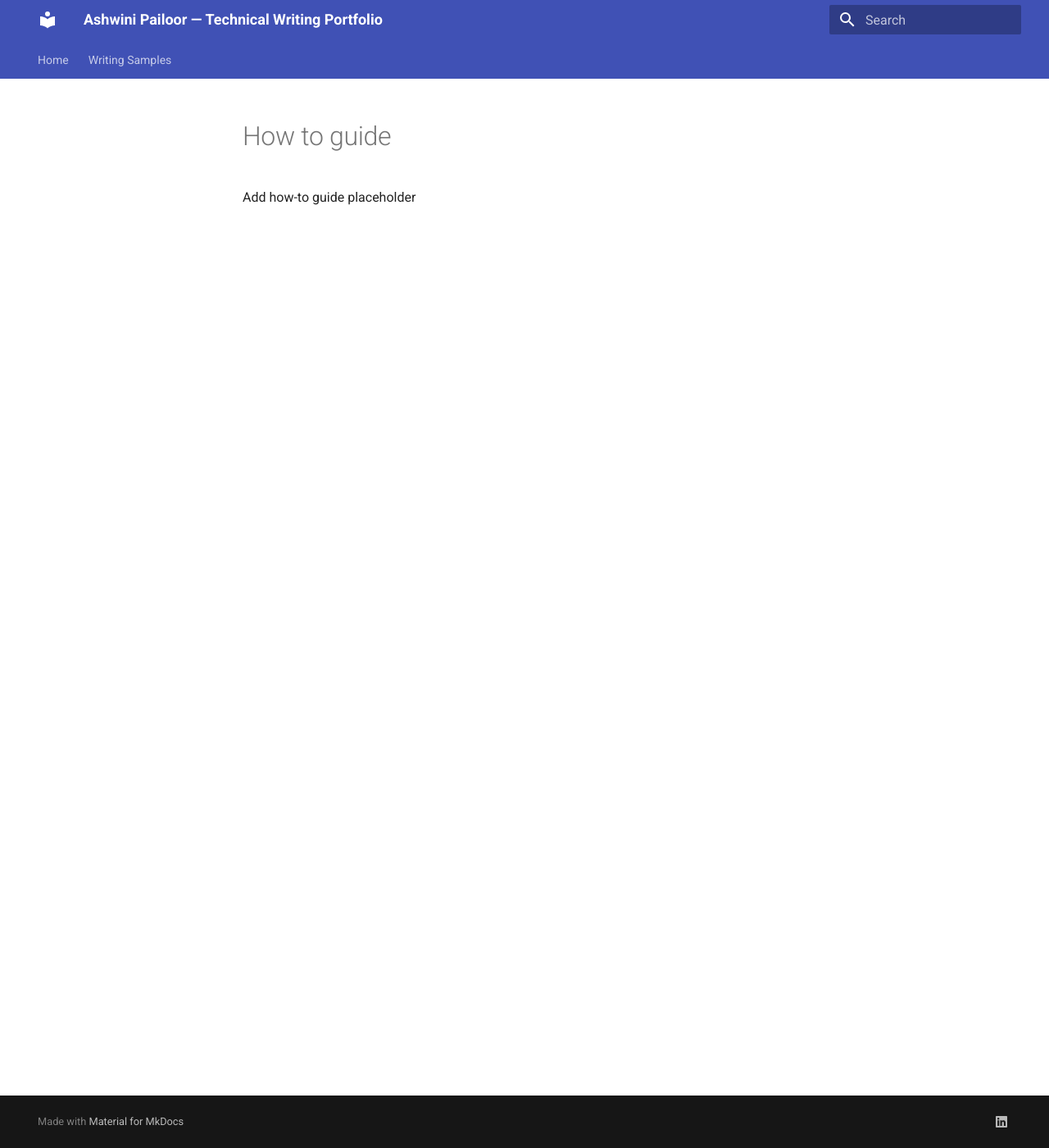
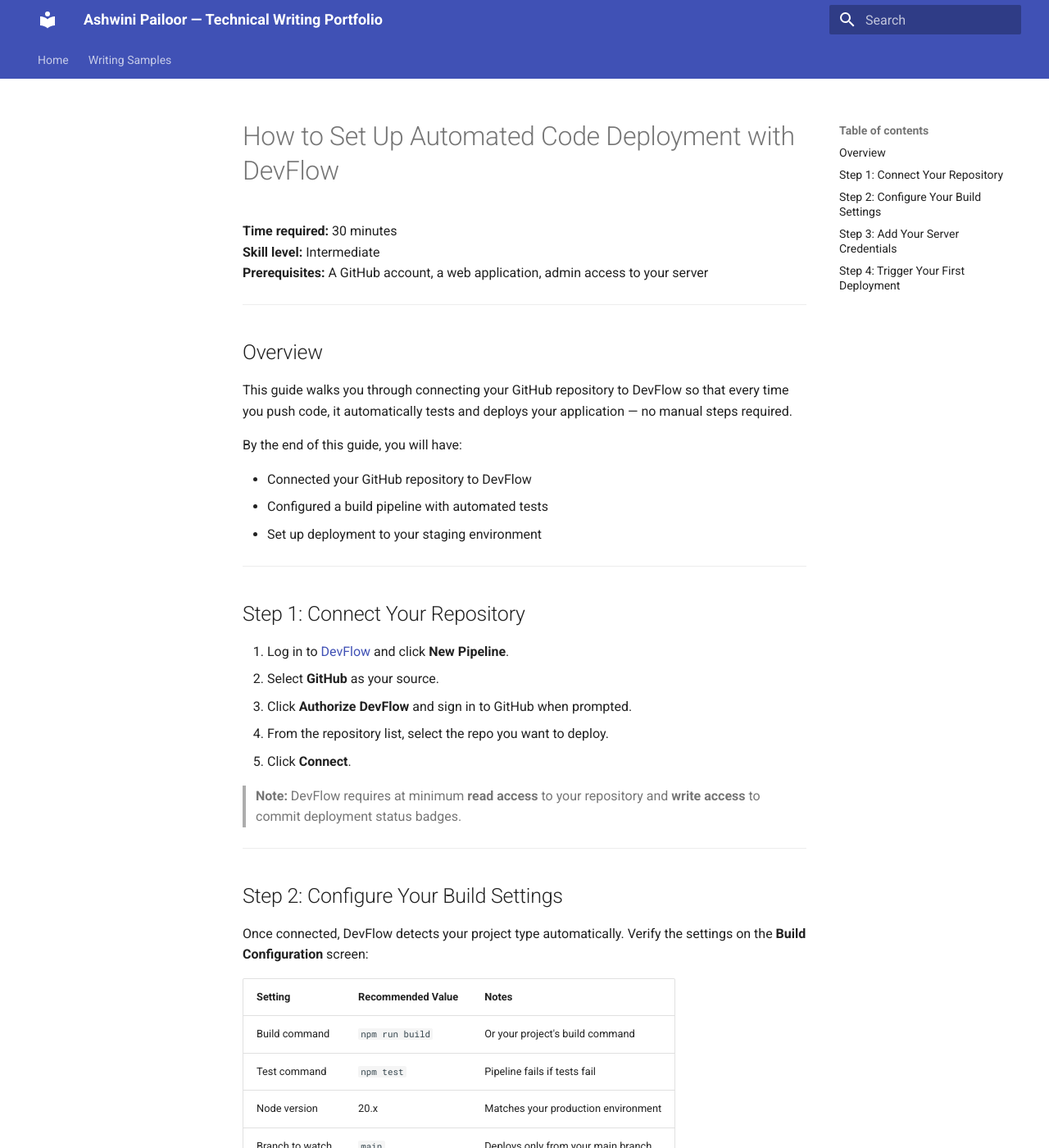
Before and after one commit to AshwiniPailoor/Technical_writing_portfolio, an MkDocs documentation site: the page built from docs/how-to-guide.md, in a window 1280 px wide and 1400 px high. Shown: the whole window at 82% size. Built offline with MkDocs 1.6.1 and Material for MkDocs 9.7.7, drawn with Linux system fonts in a browser that asks for light colours; some of the changed text lies outside the part shown.

Commit message:
Update how-to-guide.md

`````diff
--- a/docs/how-to-guide.md
+++ b/docs/how-to-guide.md
@@ -1 +1,83 @@
-Add how-to guide placeholder
+# How to Set Up Automated Code Deployment with DevFlow
+
+**Time required:** 30 minutes
+**Skill level:** Intermediate
+**Prerequisites:** A GitHub account, a web application, admin access to your server
+
+---
+
+## Overview
+
+This guide walks you through connecting your GitHub repository to DevFlow
+so that every time you push code, it automatically tests and deploys your
+application — no manual steps required.
+
+By the end of this guide, you will have:
+
+- Connected your GitHub repository to DevFlow
+- Configured a build pipeline with automated tests
+- Set up deployment to your staging environment
+
+---
+
+## Step 1: Connect Your Repository
+
+1. Log in to [DevFlow](https://devflow.io) and click **New Pipeline**.
+2. Select **GitHub** as your source.
+3. Click **Authorize DevFlow** and sign in to GitHub when prompted.
+4. From the repository list, select the repo you want to deploy.
+5. Click **Connect**.
+
+> **Note:** DevFlow requires at minimum **read access** to your repository
+> and **write access** to commit deployment status badges.
+
+---
+
+## Step 2: Configure Your Build Settings
+
+Once connected, DevFlow detects your project type automatically.
+Verify the settings on the **Build Configuration** screen:
+
+| Setting         | Recommended Value         | Notes                              |
+|-----------------|---------------------------|------------------------------------|
+| Build command   | `npm run build`           | Or your project's build command    |
+| Test command    | `npm test`                | Pipeline fails if tests fail       |
+| Node version    | 20.x                      | Matches your production environment|
+| Branch to watch | `main`                    | Deploys only from your main branch |
+
+Click **Save Configuration**.
+
+---
+
+## Step 3: Add Your Server Credentials
+
+DevFlow needs SSH access to deploy to your server.
+
+1. In DevFlow, go to **Settings → Deployment Targets**.
+2. Click **Add Target**.
+3. Enter your server details:
+   - **Host:** Your server IP or domain (e.g., `deploy.yourapp.com`)
+   - **Username:** Your deployment user (e.g., `deploy`)
+   - **SSH Key:** Paste your private SSH key
+4. Click **Test Connection** — you should see a green **Connected** status.
+5. Click **Save Target**.
+
+> ⚠️ **Security note:** Use a dedicated deployment user with limited
+> permissions — not your root or admin account.
+
+---
+
+## Step 4: Trigger Your First Deployment
+
+1. Push any change to your `main` branch on GitHub:
+
+````bash
+git add .
+git commit -m "Test DevFlow deployment"
+git push origin main
+````
+
+2. Open DevFlow and click **Pipelines**. You'll see a new run in progress.
+3. Click the run to watch the live log output.
+
+A successful run looks like this:
`````
